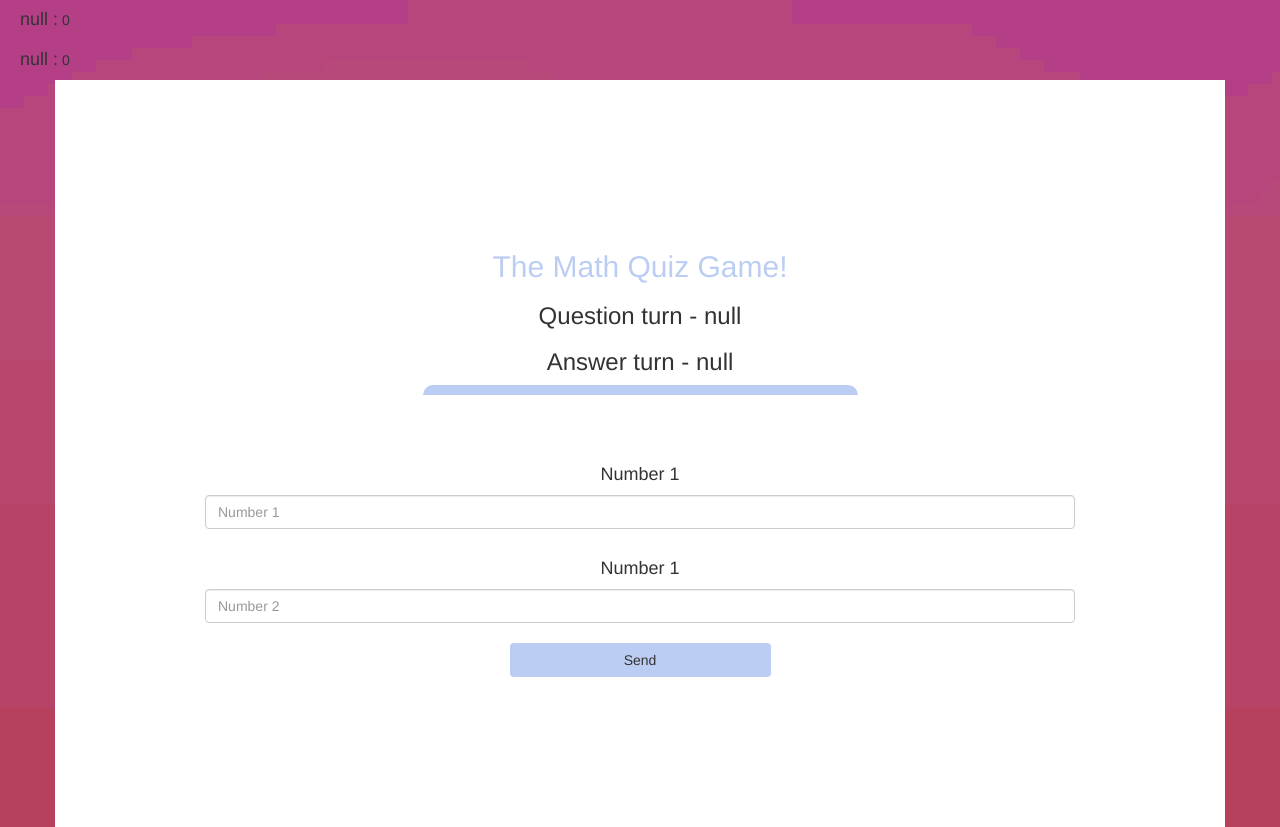
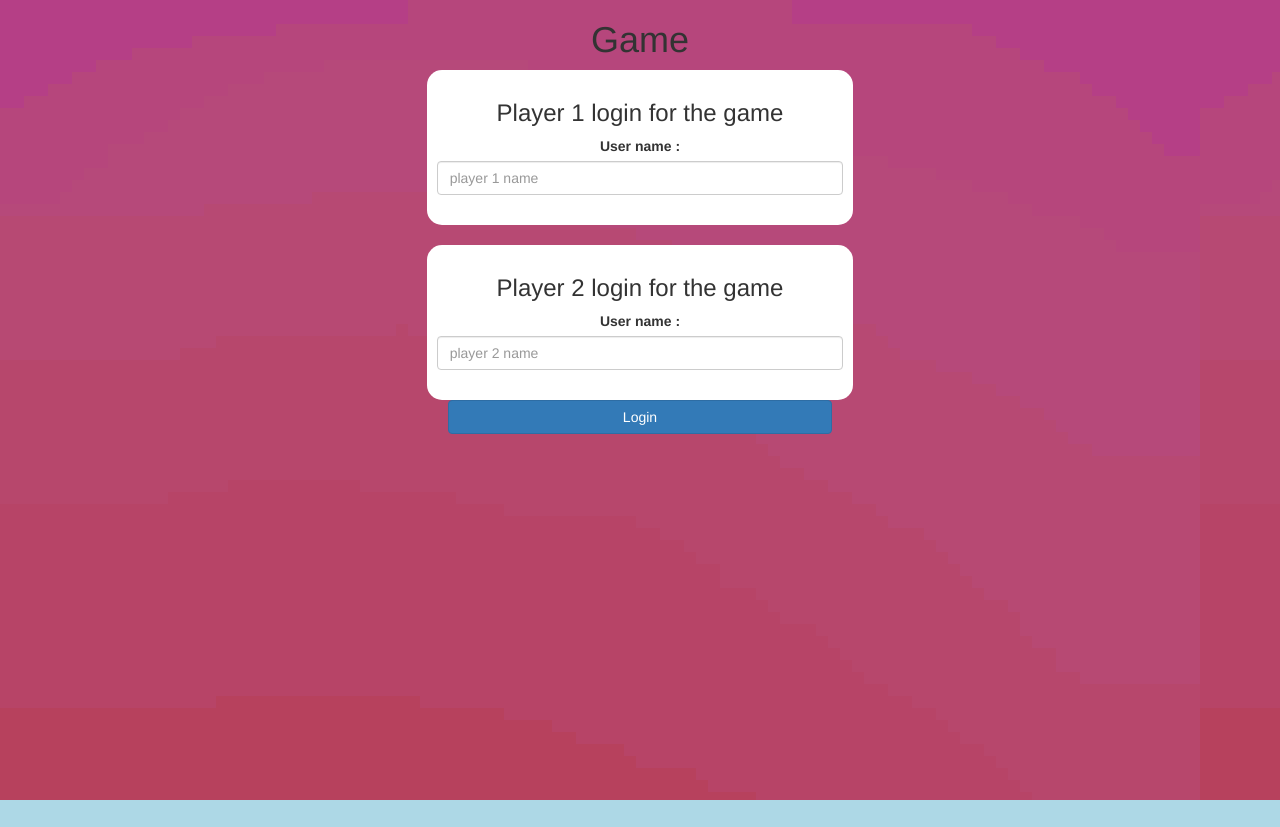
Before and after one commit to CallMehStar/MathQuizPt2, a plain HTML site: page index.html in a window 1280 px wide. After the commit the page ends 800 px from the top, so only its background shows below. Drawn offline with nearby package versions, Linux system fonts and the light colour scheme.

Commit message:
Add files via upload

```diff
--- a/index.html
+++ b/index.html
@@ -1,38 +1,35 @@
 <!DOCTYPE html>
 <html>
 <head>
-	<title>The Math Quiz Game!</title>
+	<title>Guess The Word</title>
 
 <meta name="viewport" content="width=device-width, initial-scale=1">
 <link rel="stylesheet" href="https://maxcdn.bootstrapcdn.com/bootstrap/3.4.0/css/bootstrap.min.css">
 <script src="https://ajax.googleapis.com/ajax/libs/jquery/3.4.1/jquery.min.js"></script>
 <script src="https://maxcdn.bootstrapcdn.com/bootstrap/3.4.0/js/bootstrap.min.js"></script>
+
 <link rel="stylesheet" type="text/css" href="game.css">
+
+<script src="game_login.js"></script>
 </head>
 <body>
+	<center>
+		<h1>Game</h1>
+		<div class="col-lg-4 col-sm-8 col-xs-11 login_div1">
+			<h3>Player 1 login for the game</h3>
+			<label>User name :</label>
+			<input type="text" id="player1_name_input" class="form-control" placeholder="player 1 name">
+			<br>
+		</div>
+	<br>
+		<div class="col-lg-4 col-sm-8 col-xs-11 login_div2">
+			<h3>Player 2 login for the game</h3>
+			<label>User name :</label>
+			<input type="text" id="player2_name_input" class="form-control" placeholder="player 2 name">
+			<br>
+		</div>
 
-<h4 id="player1_name"></h4> <span id="player1_score"></span>
-<br>
-<h4 id="player2_name"></h4> <span id="player2_score"></span>
-
-<div class="container" style="background-color: white; padding: 150px;">
-	<center>
-		<h2 style="color: #bccdf3;">The Math Quiz Game!</h2>
-		<h3 id="player_question"></h3>
-		<h3 id="player_answer"></h3>
-		<div id="output" class="col-lg-6"> </div>
-		<br>
-		<br>
-		<h4>Number 1</h4>
-		<input type="text" id="number1" class="form-control" placeholder="Number 1">
-		<br>
-		<h4>Number 1</h4>
-		<input type="text" id="number2" class="form-control" placeholder="Number 2">
-		<br>
-		<button onclick="send()" class="btn" style="width: 30%; background-color: #bccdf3;">Send</button>
+		<button style="width: 30%" class="btn btn-primary" onclick="addUser()">Login</button>
 	</center>
-</div>
-
-<script src="game_page.js"></script>
-<script async src="https://drv.tw/inc/wd.js"></script></body>
+</body>
 </html>
```
